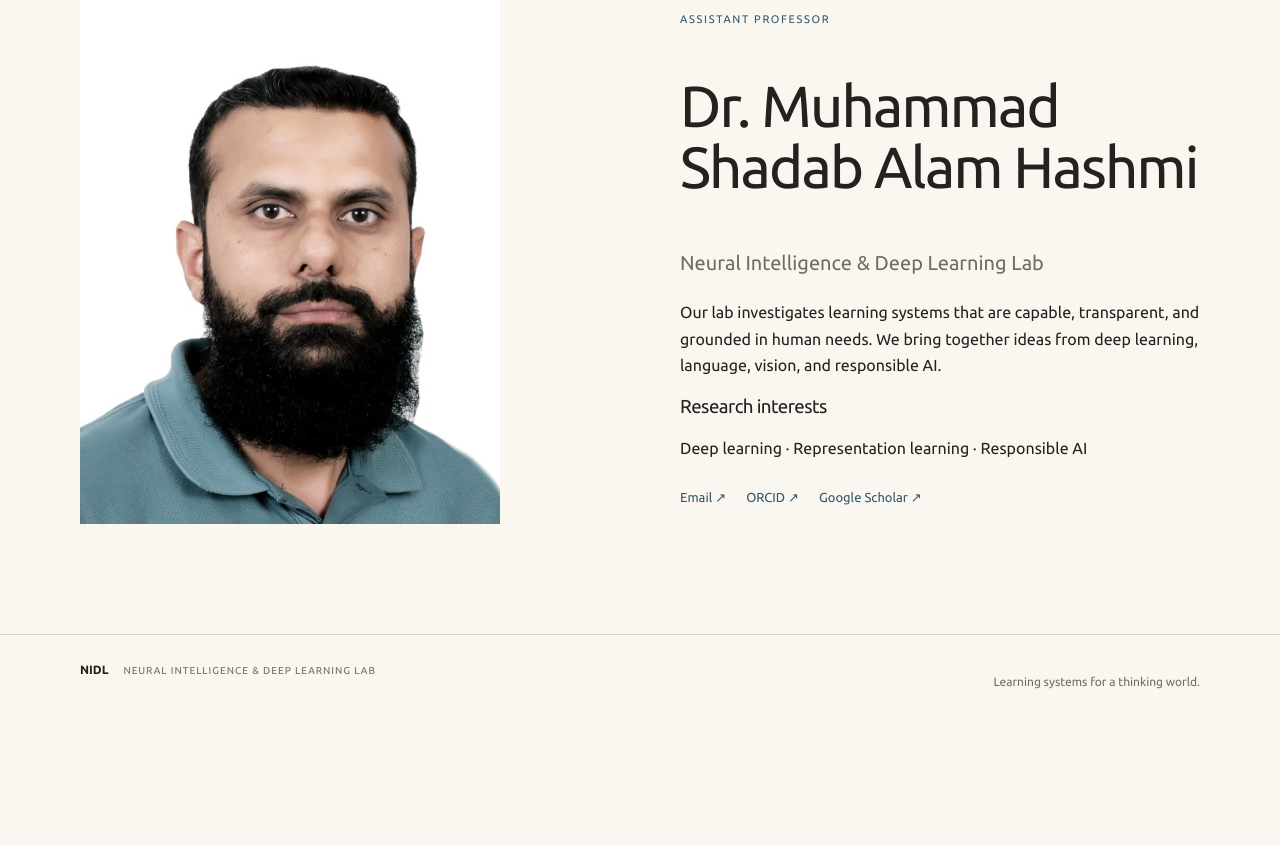
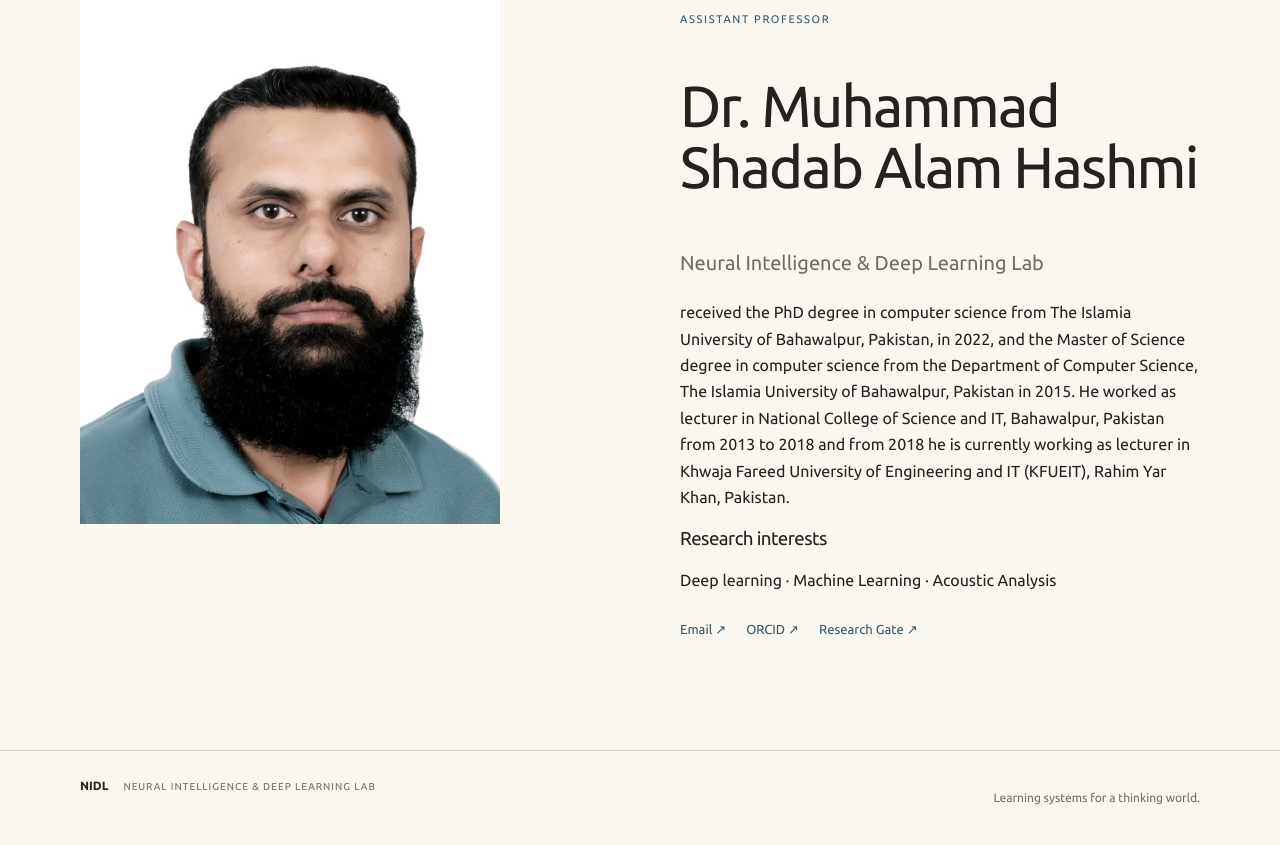
Before and after one commit to Neural-Intelligence-Deep-Learning-Lab/nidl, a Django app: template backend/lab/templates/lab/advisor.html in a window 1280 px wide. Shown: the part 190-1035 px from the top of the page. Before the commit the page ends 879 px from the top, so only its background shows below. Run offline with Django 5.2, Linux system fonts and the light colour scheme; the template is opened without the code that fills it, so the values that code supplies are empty.

Commit message:
Updating some pageS

```diff
--- a/backend/lab/templates/lab/advisor.html
+++ b/backend/lab/templates/lab/advisor.html
@@ -12,12 +12,14 @@
     </div>
     <div><p class="eyebrow">Assistant Professor</p>
         <h2>Dr. Muhammad Shadab Alam Hashmi</h2>
-        <p class="lead">Neural Intelligence &amp; Deep Learning Lab</p>
-        <p>Our lab investigates learning systems that are capable, transparent, and grounded in human needs. We bring together ideas from deep learning, language, vision, and responsible AI.</p>
+
+      <p class="lead">Neural Intelligence &amp; Deep Learning Lab</p>
+        <p>received the PhD degree in computer science from The Islamia University of Bahawalpur, Pakistan, in 2022, and the Master of Science degree in computer science from the Department of Computer Science, The Islamia University of Bahawalpur, Pakistan in 2015.  He worked as lecturer in National College of Science and IT, Bahawalpur, Pakistan from 2013 to 2018 and from 2018 he is currently working as lecturer in Khwaja Fareed University of Engineering and IT (KFUEIT), Rahim Yar Khan, Pakistan.
+ </p>
         <h3>Research interests</h3>
-        <p>Deep learning · Representation learning · Responsible AI</p>
-        <div class="links"><a href="mailto:hello@nidl.example">Email ↗</a>
+        <p>Deep learning · Machine Learning · Acoustic Analysis</p>
+        <div class="links"><a href="mailto:shadab.alam@kfueit.edu.pk">Email ↗</a>
             <a href="https://orcid.org/">ORCID ↗</a>
-            <a href="https://scholar.google.com/">Google Scholar ↗</a>
+            <a href="https://scholar.google.com/">Research Gate ↗</a>
         </div></div></section>
 {% endblock %}
--- a/backend/lab/templates/lab/home.html
+++ b/backend/lab/templates/lab/home.html
@@ -10,8 +10,8 @@
     <h2>Building intelligence<br>with intention.</h2>
     <div class="cards">
     <article><small>01</small>
-        <h3>Learning systems</h3>
-        <p>Representation learning and robust methods for real-world intelligence.</p>
+        <h3>Acoustic Analysis</h3>
+        <p>Audio preprocessing , analysis and classification.</p>
     </article>
     <article>
         <small>02</small>
```
